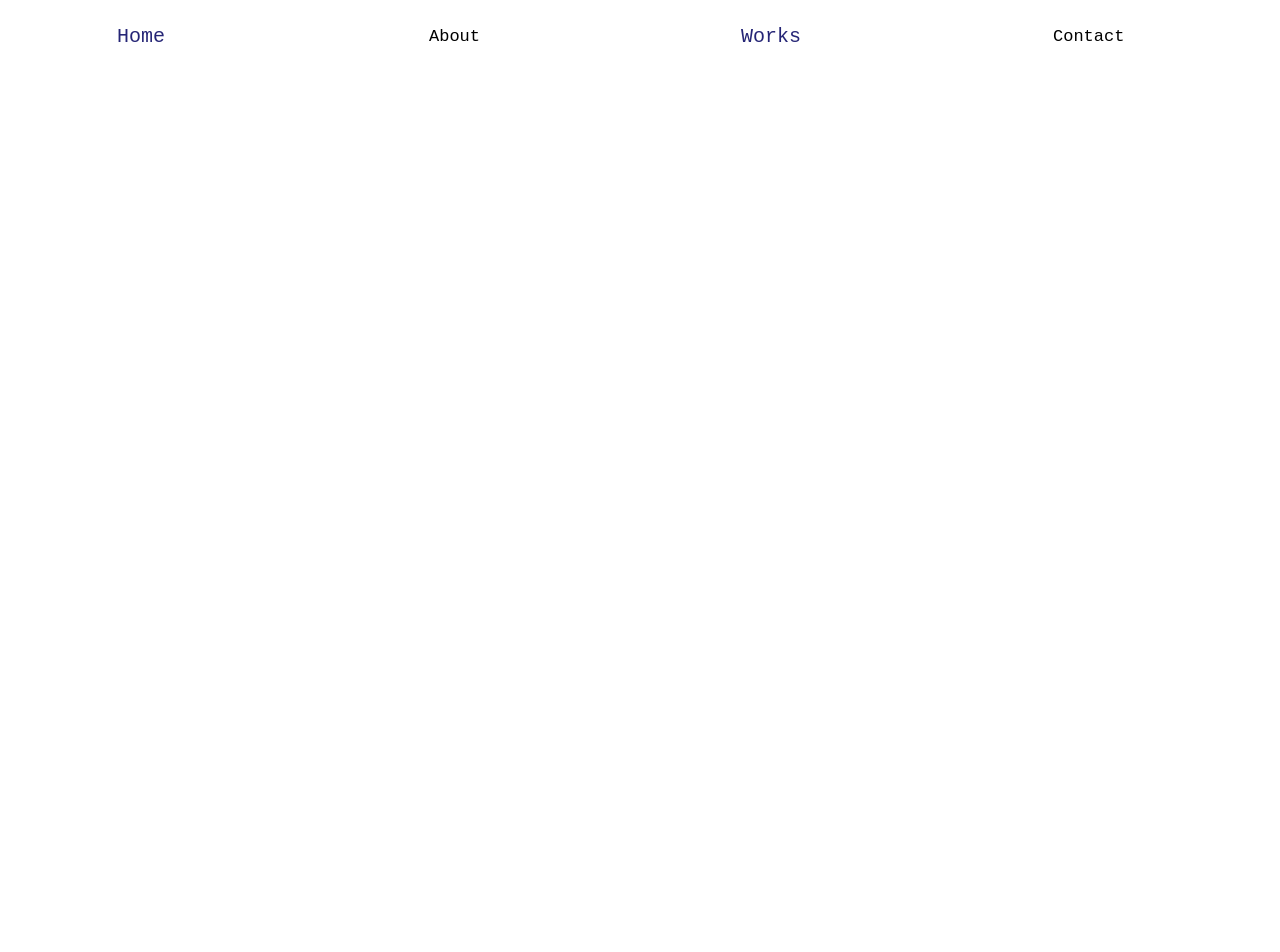
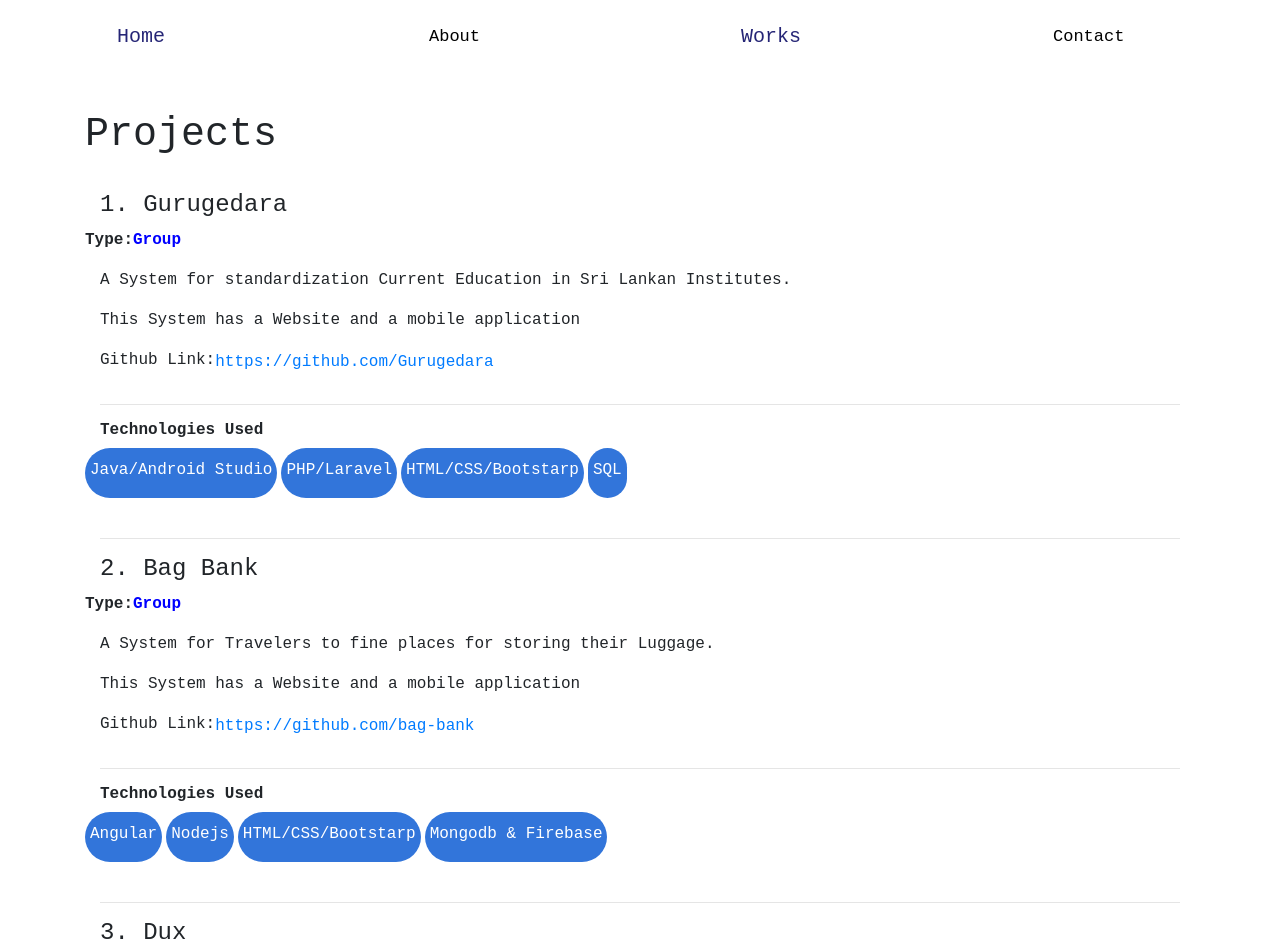
Before and after one commit to Lmadushan/MyPage, an Angular app: page /projects in a window 1280 px wide. Shown: the top 952 px of the page. Before the commit the page ends 800 px from the top, so only its background shows below. Built offline with nearby package versions, Linux system fonts and the light colour scheme.

Commit message:
Added dist

```diff
--- a/src/app/components/about/about.component.html
+++ b/src/app/components/about/about.component.html
@@ -4,8 +4,12 @@
   </h1>
   <h4 class="ft">
     Hi, I'm Lahiru, welcome to my site! I am a Computer Science Undergraduate Student of <b>University of Colombo School of Computing</b> and I'm currently living in
-    Gampaha, Sri Lanka. I love Coding and Working on Classic Motorcycles. I care about our environment and a sustainable world. I like to work on stuff
+    Gampaha, Sri Lanka. I love Coding and Working on Classic Motorcycles. In my free time I create blog artical for <a href="https://sritechviews.blogspot.com/#">SriTechViews</a>. I care about our environment and a sustainable world. I like to work on stuff
     that creates a positive impact on our society.
+  </h4>
+  <br>
+  <h4 class="ft">
+    I compleate my secondary education at <strong>Royal Collage Colombo-07</strong>, from 2007 to 2015.
   </h4>
   <div class="container" style="text-align:right">
     <img class="img" src="../../../assets/green-tea.png" alt="plant">
--- a/src/app/components/works/works.component.css
+++ b/src/app/components/works/works.component.css
@@ -0,0 +1,20 @@
+.ft {
+    font-family: 'Courier New', Courier, monospace;
+}
+
+.img {
+    width:120px;
+}
+
+.bt {
+    background-color: rgb(50, 117, 218);
+    color:white;
+    border-radius: 25px;
+    padding-top: 10px;
+    padding-left:5px;
+    padding-right: 5px;
+    margin-right: 4px;
+    height: 50px;
+    text-align: center;
+    font-family: 'Courier New', Courier, monospace;
+}
--- a/src/app/components/works/works.component.html
+++ b/src/app/components/works/works.component.html
@@ -1,3 +1,268 @@
-<p>
-  works works!
-</p>
+<div class="container">
+  <h1 class="ft" style="padding-top:10%;">
+    Projects
+  </h1>
+  <br>
+  <div class="container">
+    <!--1-->
+    <div>
+      <h4 class="ft">1. Gurugedara</h4>
+      <div class="row">
+        <div>
+          <strong>
+            <p class="ft">Type:</p>
+          </strong>
+        </div>
+        <div>
+          <strong>
+            <p class="ft" style="color:blue"> Group</p>
+          </strong>
+        </div>
+      </div>
+      <p class="ft">A System for standardization Current Education in Sri Lankan Institutes.</p>
+      <p class="ft"> This System has a Website and a mobile application</p>
+      <div class="container row">
+        <div>
+          <p class="ft">Github Link:</p>
+        </div>
+        <div>
+          <a class="ft" style="text-decoration:none"
+            href="https://github.com/Gurugedara">https://github.com/Gurugedara</a>
+        </div>
+      </div>
+      <hr>
+      <h6 class="ft"><strong>Technologies Used</strong></h6>
+      <div class="row">
+        <div class="bt">
+          <p>Java/Android Studio</p>
+        </div>
+        <div class="bt">
+          <p>PHP/Laravel</p>
+        </div>
+        <div class="bt">
+          <p>HTML/CSS/Bootstarp</p>
+        </div>
+        <div class="bt">
+          <p>SQL</p>
+        </div>
+      </div>
+    </div>
+    <br>
+    <hr>
+
+    <!--2-->
+    <div>
+      <h4 class="ft">2. Bag Bank</h4>
+      <div class="row">
+        <div>
+          <strong>
+            <p class="ft">Type:</p>
+          </strong>
+        </div>
+        <div>
+          <strong>
+            <p class="ft" style="color:blue"> Group</p>
+          </strong>
+        </div>
+      </div>
+      <p class="ft">A System for Travelers to fine places for storing their Luggage.</p>
+      <p class="ft"> This System has a Website and a mobile application</p>
+
+      <div class="container row">
+        <div>
+          <p class="ft">Github Link:</p>
+        </div>
+        <div>
+          <a class="ft" style="text-decoration:none" href="https://github.com/bag-bank">https://github.com/bag-bank</a>
+        </div>
+      </div>
+      <hr>
+      <h6 class="ft"><strong>Technologies Used</strong></h6>
+      <div class="row">
+        <div class="bt">
+          <p>Angular</p>
+        </div>
+        <div class="bt">
+          <p>Nodejs</p>
+        </div>
+        <div class="bt">
+          <p>HTML/CSS/Bootstarp</p>
+        </div>
+        <div class="bt">
+          <p>Mongodb & Firebase</p>
+        </div>
+      </div>
+    </div>
+    <br>
+    <hr>
+
+    <!--3-->
+    <div>
+      <h4 class="ft">3. Dux</h4>
+      <div class="row">
+        <div>
+          <strong>
+            <p class="ft">Type:</p>
+          </strong>
+        </div>
+        <div>
+          <strong>
+            <p class="ft" style="color:blue"> Group</p>
+          </strong>
+        </div>
+      </div>
+      <p class="ft">A System for Travelers to fine Guides.</p>
+      <p class="ft"> This System has a Website and a mobile application</p>
+
+      <div class="container row">
+        <div>
+          <p class="ft">Github Link:</p>
+        </div>
+        <div>
+          <a class="ft" style="text-decoration:none"
+            href="https://github.com/duxproject">https://github.com/duxproject</a>
+        </div>
+      </div>
+      <hr>
+      <h6 class="ft"><strong>Technologies Used</strong></h6>
+      <div class="row">
+        <div class="bt">
+          <p>Angular</p>
+        </div>
+        <div class="bt">
+          <p>Firebase</p>
+        </div>
+        <div class="bt">
+          <p>HTML/CSS/Bootstarp</p>
+        </div>
+      </div>
+    </div>
+    <br>
+    <hr>
+
+    <!--4-->
+    <div>
+      <h4 class="ft">4. Institute Management System</h4>
+      <div class="row">
+        <div>
+          <strong>
+            <p class="ft">Type:</p>
+          </strong>
+        </div>
+        <div>
+          <strong>
+            <p class="ft" style="color:blue"> Individual</p>
+          </strong>
+        </div>
+      </div>
+      <p class="ft">A System for Manage Day to Day works in a Education Institute.</p>
+      <p class="ft"> This is a Stand-alone Desktop Application</p>
+
+      <div class="container row">
+        <div>
+          <p class="ft">Github Link:</p>
+        </div>
+        <div>
+          <a class="ft" style="text-decoration:none"
+            href="https://github.com/Lmadushan/institute_management">https://github.com/Lmadushan/institute_management</a>
+        </div>
+      </div>
+      <hr>
+      <h6 class="ft"><strong>Technologies Used</strong></h6>
+      <div class="row">
+        <div class="bt">
+          <p>Java</p>
+        </div>
+        <div class="bt">
+          <p>SQL</p>
+        </div>
+      </div>
+    </div>
+    <br>
+    <hr>
+
+    <!--5-->
+    <div>
+      <h4 class="ft">5. Calculator</h4>
+      <div class="row">
+        <div>
+          <strong>
+            <p class="ft">Type:</p>
+          </strong>
+        </div>
+        <div>
+          <strong>
+            <p class="ft" style="color:blue"> Individual</p>
+          </strong>
+        </div>
+      </div>
+      <p class="ft">A Calculator with Basic functions.</p>
+      <p class="ft"> This is a Cross-Platform Desktop Application</p>
+
+      <div class="container row">
+        <div>
+          <p class="ft">Github Link:</p>
+        </div>
+        <div>
+          <a class="ft" style="text-decoration:none"
+            href="https://github.com/Exxo-Project01/electron-calculator">https://github.com/Exxo-Project01/electron-calculator</a>
+        </div>
+      </div>
+      <hr>
+      <h6 class="ft"><strong>Technologies Used</strong></h6>
+      <div class="row">
+        <div class="bt">
+          <p>Electron</p>
+        </div>
+        <div class="bt">
+          <p>Javascript</p>
+        </div>
+        <div class="bt">
+          <p>HTML/CSS</p>
+        </div>
+      </div>
+    </div>
+    <br>
+    <hr>
+
+    <!--6-->
+    <div>
+      <h4 class="ft">6. Mobile Application for Dengue Prevention</h4>
+      <div class="row">
+        <div>
+          <strong>
+            <p class="ft">Type:</p>
+          </strong>
+        </div>
+        <div>
+          <strong>
+            <p class="ft" style="color:blue"> Group</p>
+          </strong>
+        </div>
+      </div>
+      <p class="ft">A Android application to help prevent Dengue.</p>
+
+      <hr>
+      <h6 class="ft"><strong>Technologies Used</strong></h6>
+      <div class="row">
+        <div class="bt">
+          <p>Java/Android Studio</p>
+        </div>
+        <div class="bt">
+          <p>Firebase</p>
+        </div>
+      </div>
+    </div>
+    <br>
+    <hr>
+
+    <h1 class="ft">Other Work</h1>
+    <br>
+    <div>
+      <h4 class="ft">Technical Writer at SritechViews Blog</h4>
+      <a href="https://sritechviews.blogspot.com">sritechviews.blogspot.com</a>
+    </div>
+    <br>
+    <hr>
+  </div>
+</div>
```
Also changed, not shown: 19 other files (tests, documents, lock files or other folders).
